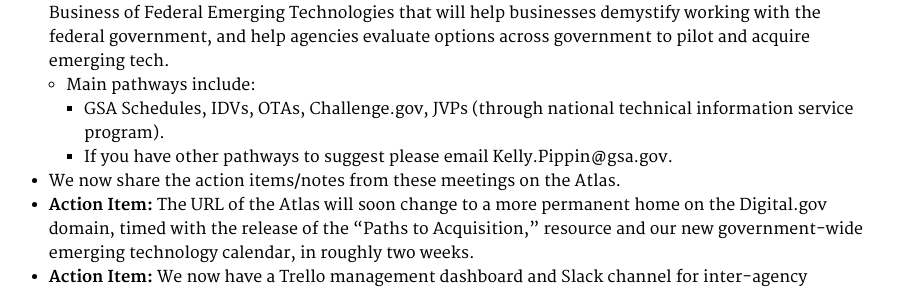
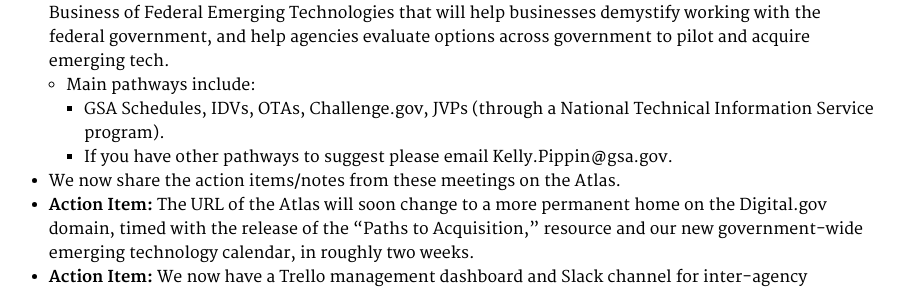
Before and after one commit to GSA/emerging-technology-atlas, a Jekyll site: the page built from pages/2018-01-Meeting.md, in a window 1280 px wide and 900 px high, scrolled down 1924 px. Shown: the part 161-451 px from the top of the window, without its empty margins (351-1255 px from the left). Built offline with Jekyll 4.4.1, drawn with Linux system fonts in a browser that asks for light colours.

```diff
--- a/pages/2018-01-Meeting.md
+++ b/pages/2018-01-Meeting.md
@@ -49,7 +49,7 @@ Innovation Hub <br>
 ### U.S. Emerging Citizen Technology Atlas Update
 * Update on new “Paths to Acquisition” resource (Kelly Pippin, GSA Federal Acquisition Services) for the Business of Federal Emerging Technologies that will help businesses demystify working with the federal government, and help agencies evaluate options across government to pilot and acquire emerging tech.
   * Main pathways include:
-    * GSA Schedules, IDVs, OTAs, Challenge.gov, JVPs (through national technical information service program).
+    * GSA Schedules, IDVs, OTAs, Challenge.gov, JVPs (through a National Technical Information Service program).
     * If you have other pathways to suggest please email Kelly.Pippin@gsa.gov.
 * We now share the action items/notes from these meetings on the Atlas.
 * **Action Item:** The URL of the Atlas will soon change to a more permanent home on the Digital.gov domain, timed with the release of the “Paths to Acquisition,” resource and our new government-wide emerging technology calendar, in roughly two weeks.
```
